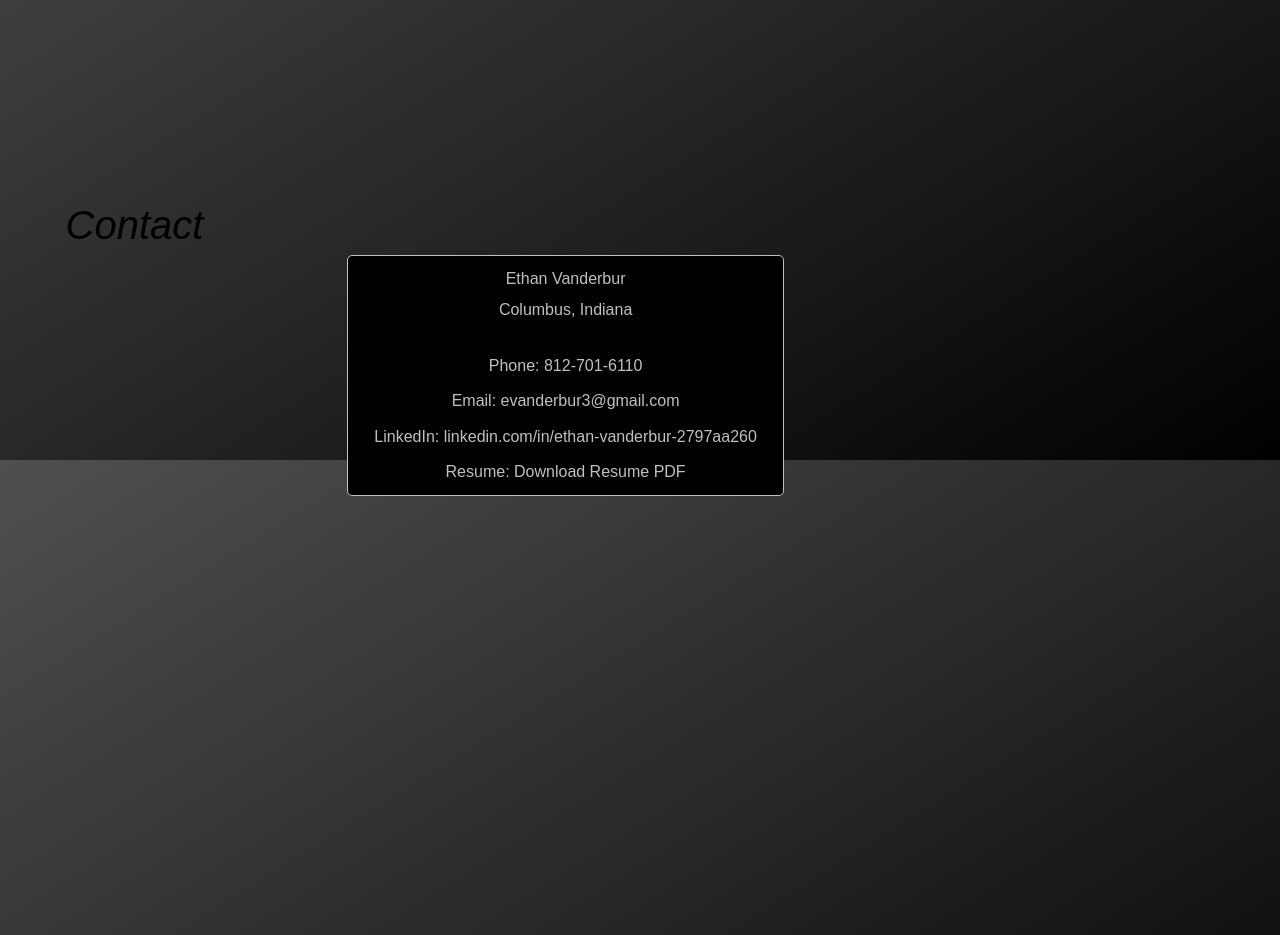
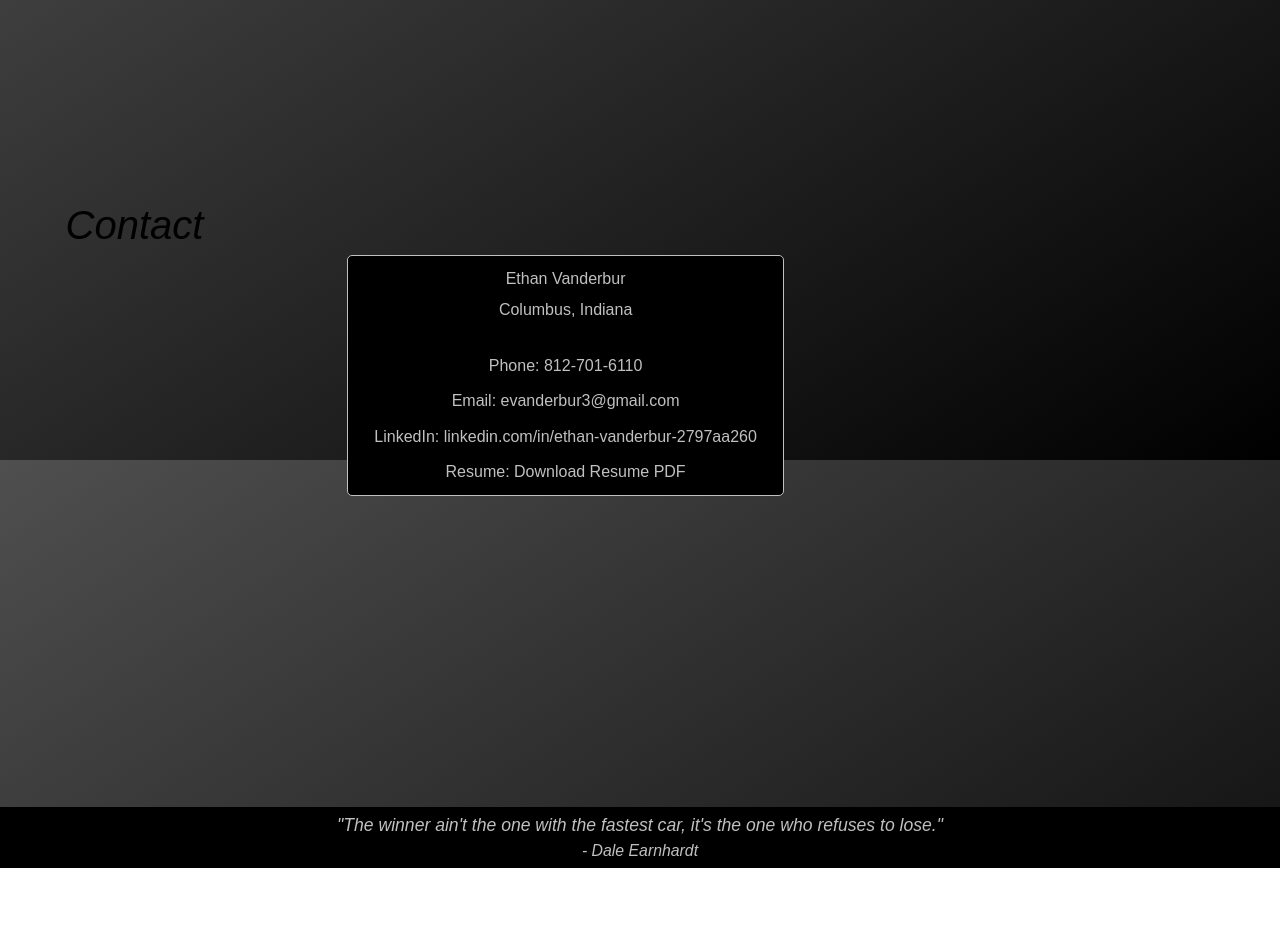
Before and after one commit to ethan5191/portfolio_v2, a Next.js app: page / in a window 1280 px wide. Shown: the part 5140-6075 px from the top of the page. After the commit the page ends 6008 px from the top, so only its background shows below. Built offline with nearby package versions, Linux system fonts and the light colour scheme.

Commit message:
Added footer and styling for footer

```diff
--- a/app/page.module.css
+++ b/app/page.module.css
@@ -85,7 +85,7 @@
 }
 
 .section:last-child {
-    min-height: calc(100vh);
+    min-height: calc(84vh);
 }
 
 .sidebarNav div a {
@@ -445,3 +445,27 @@
 .accomplishmentsList li .accomplishmentDetails {
     color: #C0C0C0;
 }
+
+.footer {
+    background-color: #000000;
+    color: #C0C0C0;
+    padding-top: 5px;
+    padding-bottom: 5px;
+    text-align: center;
+    width: 100%;
+    box-sizing: border-box;
+}
+
+.footerQuote {
+    margin: 0 auto;
+    max-width: 800px;
+    font-size: 1.1em;
+    font-style: italic;
+    color: #C0C0C0;
+}
+
+.footerQuote cite {
+    display: block;
+    font-size: 0.9em;
+    color: #C0C0C0;
+}
--- a/app/page.tsx
+++ b/app/page.tsx
@@ -269,7 +269,12 @@ export default function Home() {
                 </aside>
 
             </div>
-
+            <footer className={styles.footer}>
+                <blockquote className={styles.footerQuote}>
+                    "The winner ain't the one with the fastest car, it's the one who refuses to lose."
+                    <cite>- Dale Earnhardt</cite>
+                </blockquote>
+            </footer>
         </>
     );
 }
```
